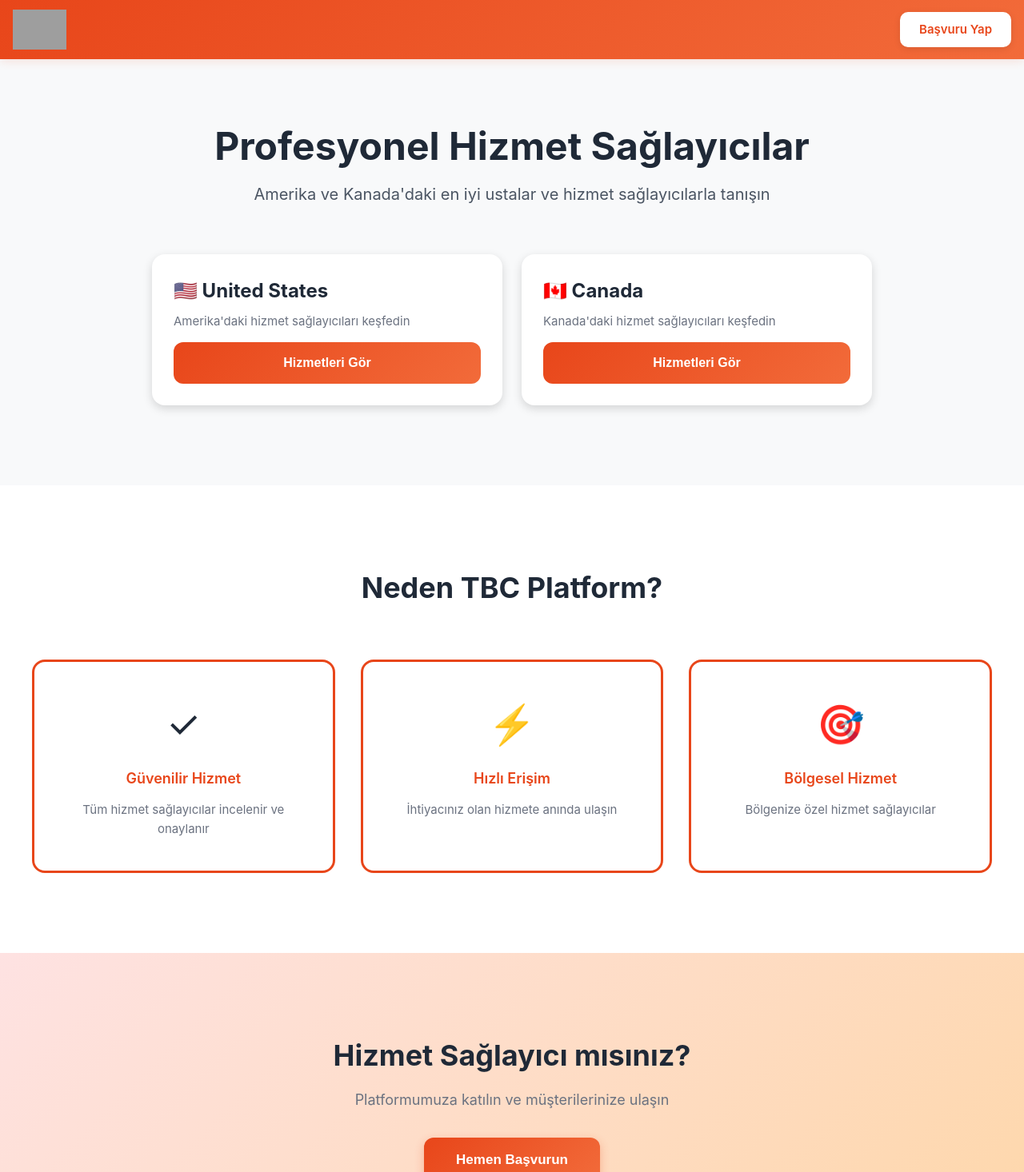
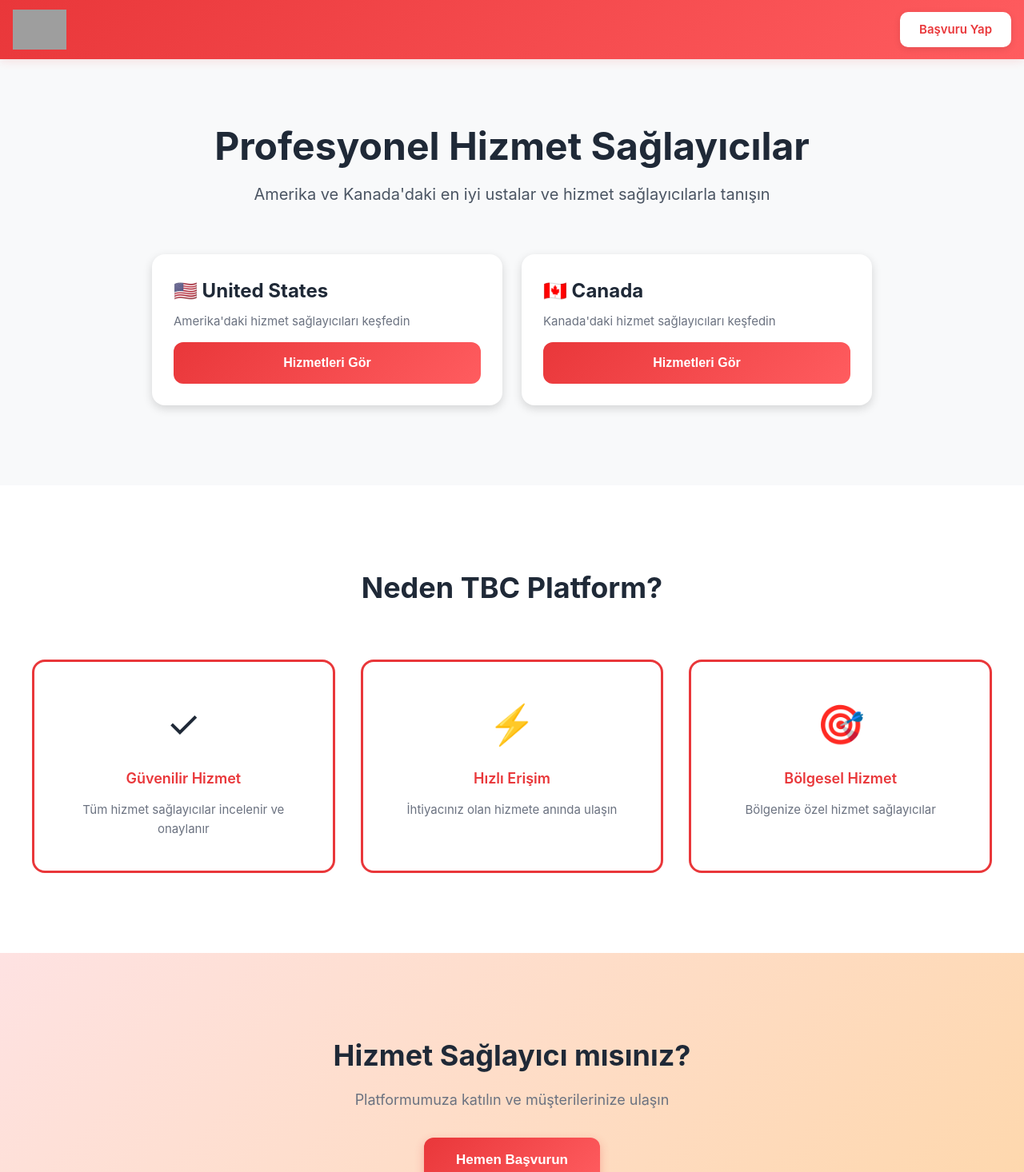
Before and after one commit to bozukaraba/tbclov, a React (Vite) app: page / in a window 1280 px wide. Shown: the top 1466 px of the page at 80% size. Built offline with nearby package versions, Linux system fonts and the light colour scheme; grey boxes are pictures that could not be loaded.

Commit message:
Logo yolu düzeltildi ve tüm renkler #e9373a olarak güncellendi

```diff
--- a/client/src/components/Header.css
+++ b/client/src/components/Header.css
@@ -1,6 +1,6 @@
 .header {
-  background: linear-gradient(135deg, #E8461A, #f26b3a);
-  box-shadow: 0 2px 12px rgba(232, 70, 26, 0.15);
+  background: linear-gradient(135deg, #e9373a, #ff5c5f);
+  box-shadow: 0 2px 12px rgba(233, 55, 58, 0.15);
   position: sticky;
   top: 0;
   z-index: 100;
@@ -102,7 +102,7 @@
 
 .btn-apply {
   background: white;
-  color: #E8461A;
+  color: #e9373a;
   padding: 10px 24px;
   border-radius: 10px;
   font-weight: 600;
--- a/client/src/components/Header.jsx
+++ b/client/src/components/Header.jsx
@@ -7,7 +7,7 @@ function Header() {
     <header className="header">
       <div className="header-content">
         <Link to="/" className="logo">
-          <img src="/nar-logo.png" alt="NAR Logo" className="logo-image" />
+          <img src="/nar-logo.png" alt="NAR" className="logo-image" />
         </Link>
 
         <nav className="nav-menu">
--- a/client/src/pages/CategoryGrid.css
+++ b/client/src/pages/CategoryGrid.css
@@ -30,7 +30,7 @@
   min-width: 100%;
   height: 100%;
   position: relative;
-  background: linear-gradient(135deg, #E8461A, #f26b3a);
+  background: linear-gradient(135deg, #e9373a, #ff5c5f);
   display: flex;
   align-items: center;
   justify-content: center;
--- a/client/src/pages/Home.css
+++ b/client/src/pages/Home.css
@@ -54,7 +54,7 @@
 }
 
 .country-card:hover {
-  border-color: #E8461A;
+  border-color: #e9373a;
 }
 
 .country-card:active {
@@ -80,7 +80,7 @@
 
 .view-btn {
   width: 100%;
-  background: linear-gradient(135deg, #E8461A, #f26b3a);
+  background: linear-gradient(135deg, #e9373a, #ff5c5f);
   color: white;
   border: none;
   padding: 14px 24px;
@@ -122,12 +122,12 @@
   padding: 32px 24px;
   border-radius: 16px;
   text-align: center;
-  border: 3px solid #E8461A;
+  border: 3px solid #e9373a;
   transition: all 0.3s ease;
 }
 
 .feature-card:hover {
-  box-shadow: 0 8px 24px rgba(232, 70, 26, 0.2);
+  box-shadow: 0 8px 24px rgba(233, 55, 58, 0.2);
   transform: translateY(-4px);
 }
 
@@ -140,7 +140,7 @@
 .feature-card h3 {
   font-size: 18px;
   font-weight: 600;
-  color: #E8461A;
+  color: #e9373a;
   margin: 0 0 12px 0;
 }
 
@@ -173,7 +173,7 @@
 }
 
 .btn-cta {
-  background: linear-gradient(135deg, #E8461A, #f26b3a);
+  background: linear-gradient(135deg, #e9373a, #ff5c5f);
   color: white;
   border: none;
   padding: 16px 40px;
@@ -182,7 +182,7 @@
   font-weight: 600;
   cursor: pointer;
   transition: all 0.3s ease;
-  box-shadow: 0 4px 12px rgba(232, 70, 26, 0.3);
+  box-shadow: 0 4px 12px rgba(233, 55, 58, 0.3);
   min-height: 56px;
   display: inline-flex;
   align-items: center;
@@ -250,7 +250,7 @@
 
   .view-btn:hover {
     transform: translateY(-2px);
-    box-shadow: 0 6px 16px rgba(232, 70, 26, 0.3);
+    box-shadow: 0 6px 16px rgba(233, 55, 58, 0.3);
   }
 
   .features-section {
@@ -274,8 +274,8 @@
 
   .feature-card:hover {
     transform: translateY(-4px);
-    border-color: #E8461A;
-    box-shadow: 0 8px 24px rgba(232, 70, 26, 0.1);
+    border-color: #e9373a;
+    box-shadow: 0 8px 24px rgba(233, 55, 58, 0.1);
   }
 
   .cta-section {
@@ -292,6 +292,6 @@
 
   .btn-cta:hover {
     transform: translateY(-2px);
-    box-shadow: 0 8px 20px rgba(232, 70, 26, 0.4);
+    box-shadow: 0 8px 20px rgba(233, 55, 58, 0.4);
   }
 }
--- a/client/src/styles/global.css
+++ b/client/src/styles/global.css
@@ -1,8 +1,8 @@
 :root {
-  /* Logodaki Kırmızı Renk Şeması */
-  --primary-color: #E8461A;
-  --secondary-color: #f26b3a;
-  --accent-color: #d63c15;
+  /* NAR Kırmızı Renk Şeması */
+  --primary-color: #e9373a;
+  --secondary-color: #ff5c5f;
+  --accent-color: #d32f33;
 
   /* Text Colors */
   --text-primary: #1f2937;
@@ -14,10 +14,10 @@
 
   /* Border & Shadow */
   --border-color: #e5e7eb;
-  --shadow-sm: 0 1px 2px rgba(232, 70, 26, 0.05);
-  --shadow-md: 0 4px 6px rgba(232, 70, 26, 0.1);
-  --shadow-lg: 0 10px 15px rgba(232, 70, 26, 0.1);
-  --shadow-xl: 0 20px 25px rgba(232, 70, 26, 0.15);
+  --shadow-sm: 0 1px 2px rgba(233, 55, 58, 0.05);
+  --shadow-md: 0 4px 6px rgba(233, 55, 58, 0.1);
+  --shadow-lg: 0 10px 15px rgba(233, 55, 58, 0.1);
+  --shadow-xl: 0 20px 25px rgba(233, 55, 58, 0.15);
 
   /* Utility Colors */
   --success-color: #10b981;
```
